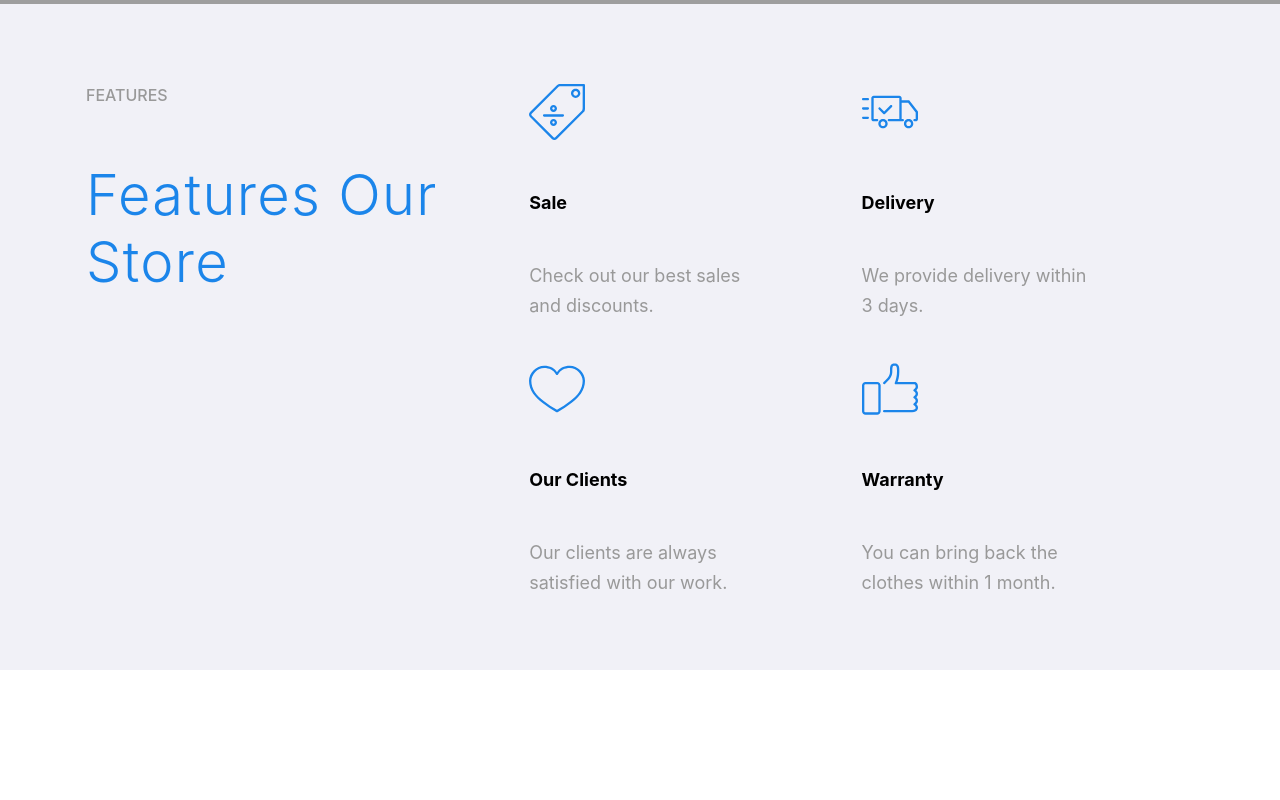
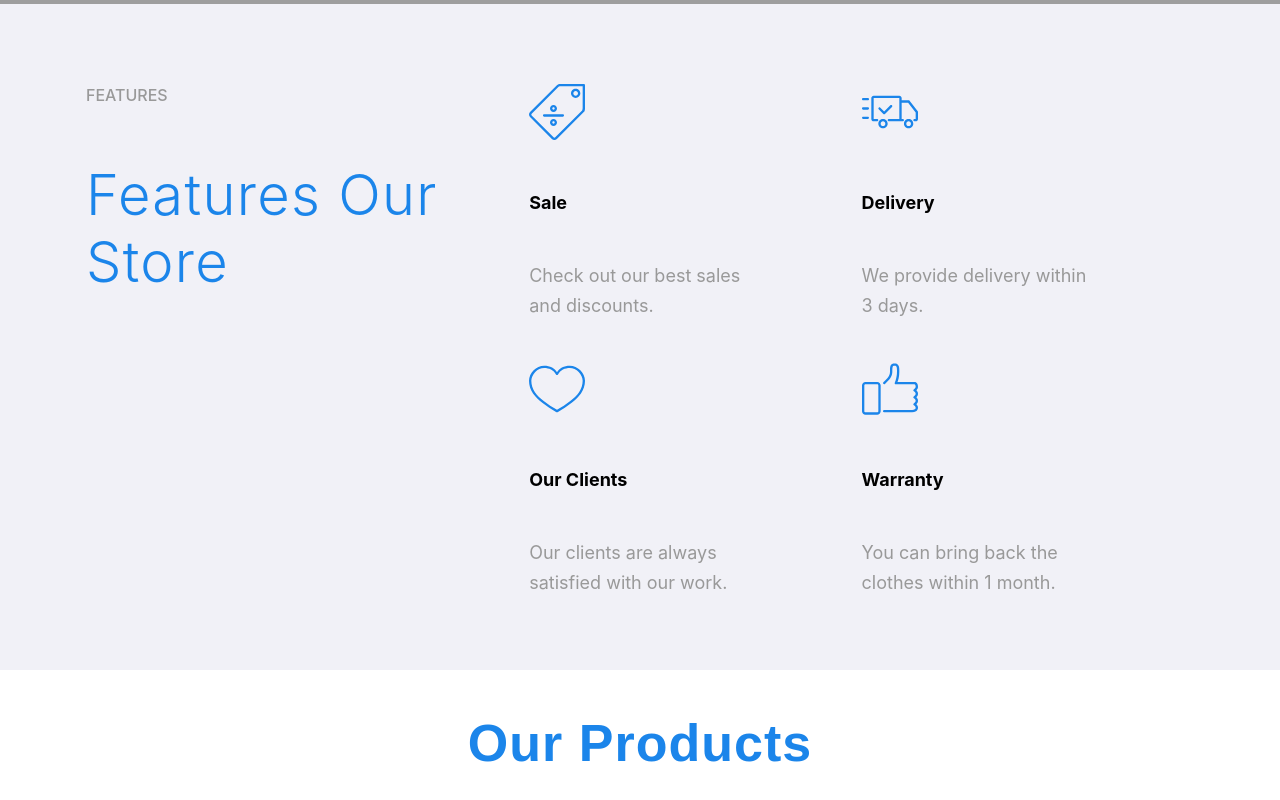
Before and after one commit to muskaansingh/Next.js-Projects, a Next.js app in the folder ecommerce-website/: page / in a window 1280 px wide. Shown: the part 2359-3159 px from the top of the page. Before the commit the page ends 3029 px from the top, so only its background shows below. Built offline with nearby package versions, Linux system fonts and the light colour scheme; grey boxes are pictures that could not be loaded.

Commit message:
Added Product component

```diff
--- /dev/null
+++ b/ecommerce-website/Components/Products.js
@@ -0,0 +1,13 @@
+import ProductStyles from '../styles/Products.module.css';
+
+const Products = () => {
+    return (
+        <div>
+            <div class={ProductStyles.product}>
+                <h2> Our Products </h2>
+            </div>
+        </div>
+    )
+}
+
+export default Products;
--- a/ecommerce-website/pages/index.js
+++ b/ecommerce-website/pages/index.js
@@ -5,6 +5,7 @@ import Banner from '../Components/Banner';
 import About from '../Components/About';
 import DiscountBanner from '../Components/DiscountBanner';
 import StoreFeatures from '../Components/StoreFeatures';
+import Products from '../Components/Products';
 
 export default function Home() {
   return (
@@ -18,6 +19,7 @@ export default function Home() {
       <About/>
       <DiscountBanner/>
       <StoreFeatures/>
+      <Products/>
     </div>
   )
 }
--- /dev/null
+++ b/ecommerce-website/styles/Products.module.css
@@ -0,0 +1,8 @@
+.product h2 {
+    color: #1b85ea;
+    text-align: center;
+    padding-bottom: 5rem;
+    font-family: 'Poppins',sans-serif;
+    font-size: 52px;
+    letter-spacing: 1px;
+}
```
